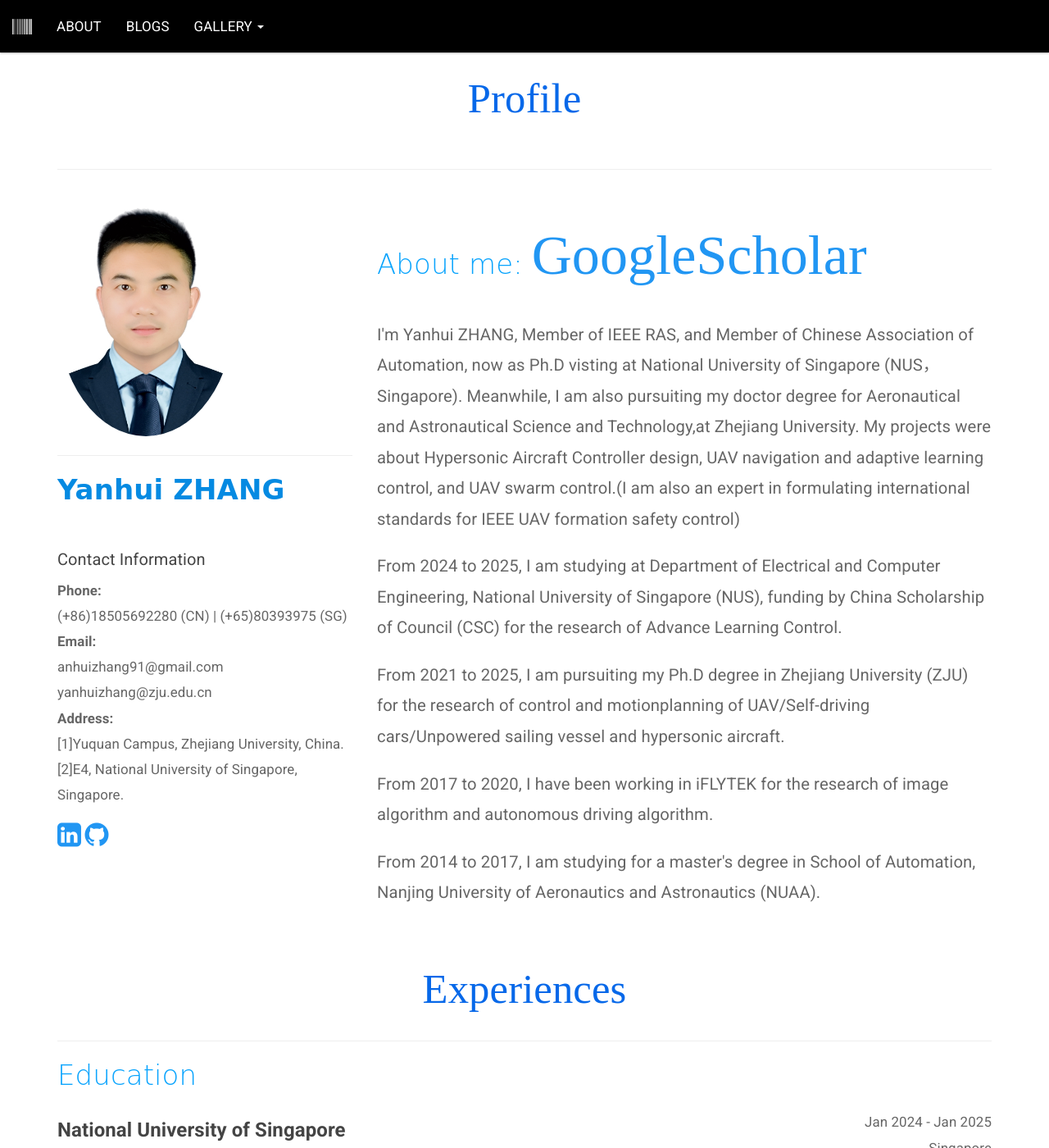
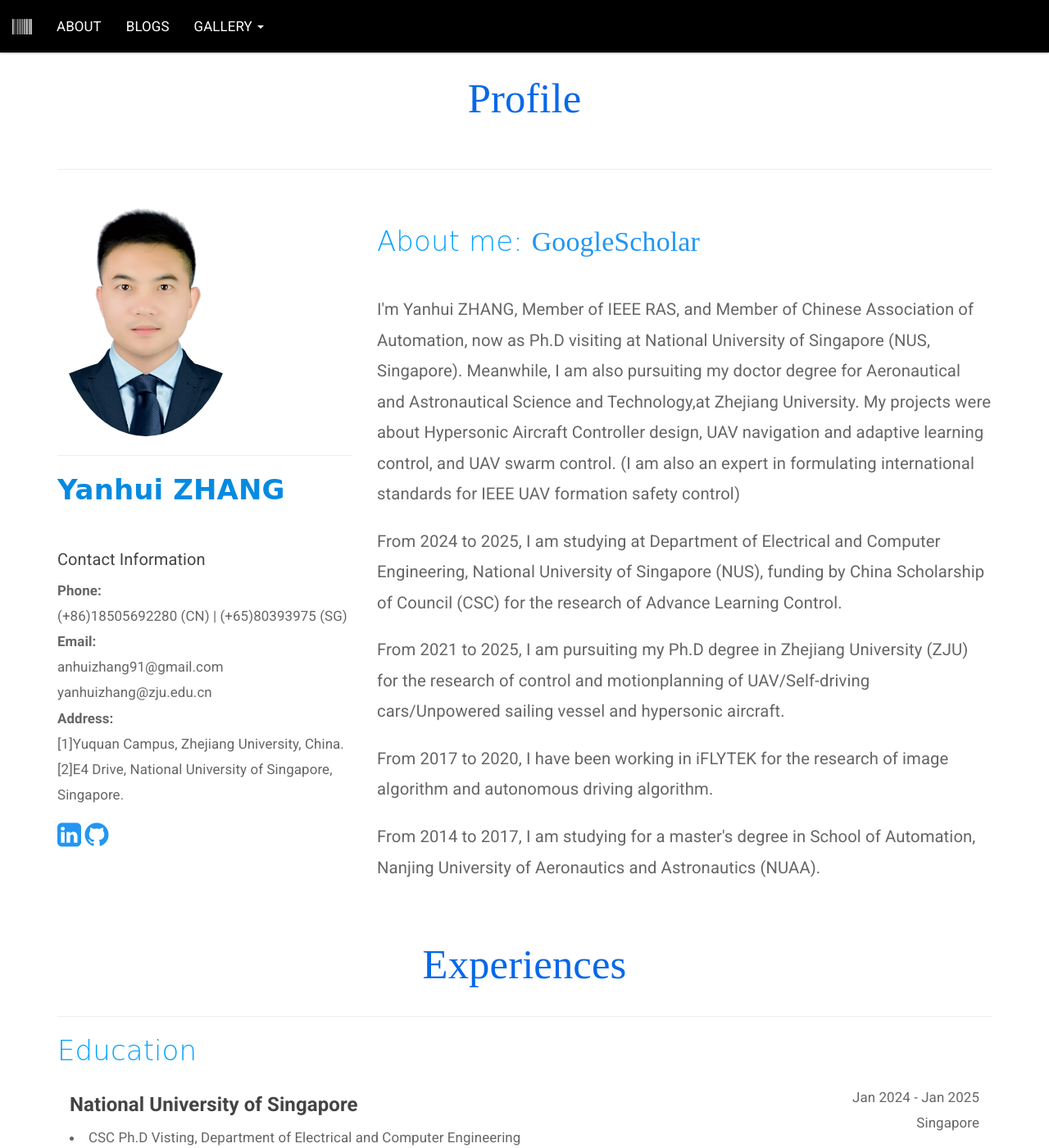
Before and after one commit to ayan1991/ayan1991.github.io, a Jekyll site: the page built from _pages/about.html, in a window 1280 px wide and 1400 px high. Shown: the whole window at 82% size. Built offline with Jekyll 4.4.1, drawn with Linux system fonts in a browser that asks for light colours; some of the changed text lies outside the part shown.

Commit message:
[add]1. NUS fix2

```diff
--- a/_pages/about.html
+++ b/_pages/about.html
@@ -106,7 +106,7 @@
 													anhuizhang91@gmail.com<br/>
 										  			yanhuizhang@zju.edu.cn<br/>
 							<strong>Address:</strong><br/>[1]Yuquan Campus, Zhejiang University, China.<br/>
-							                              [2]E4, National University of Singapore, Singapore.<br/>
+							                              [2]E4 Drive, National University of Singapore, Singapore.<br/>
 						</p>
 
 						<a href="https://www.linkedin.com/in/" class="fa fa-linkedin-square", aria-hidden="true", style="font-size:200%" ></a>
@@ -121,12 +121,12 @@
 					<div class = "about-me content-block">
 						<br/>
 						<h3 class="subtitle">About me:
-							<a href="https://scholar.google.com/citations?user=8yMVzAkAAAAJ&hl=zh-CN&oi=sra" class="fa fa-googlescholar", aria-hidden="true", style="font-size:200%">GoogleScholar</a>
+							<a href="https://scholar.google.com/citations?user=8yMVzAkAAAAJ&hl=zh-CN&oi=sra" class="fa fa-googlescholar", aria-hidden="true", style="font-size:100%">GoogleScholar</a>
 
 						</h3>
 
 						<br/>
-						<p class = "extra-roles">I'm Yanhui ZHANG, Member of IEEE RAS, and Member of Chinese Association of Automation, now as Ph.D visting at National University of Singapore (NUS， Singapore). Meanwhile, I am also pursuiting my doctor degree for Aeronautical and Astronautical Science and Technology,at Zhejiang University. My projects were about Hypersonic Aircraft Controller design, UAV navigation and adaptive learning control, and UAV swarm control.(I am also an expert in formulating international standards for IEEE UAV formation safety control)</p>
+						<p class = "extra-roles">I'm Yanhui ZHANG, Member of IEEE RAS, and Member of Chinese Association of Automation, now as Ph.D visiting at National University of Singapore (NUS, Singapore). Meanwhile, I am also pursuiting my doctor degree for Aeronautical and Astronautical Science and Technology,at Zhejiang University. My projects were about Hypersonic Aircraft Controller design, UAV navigation and adaptive learning control, and UAV swarm control. (I am also an expert in formulating international standards for IEEE UAV formation safety control)</p>
 
 
 						<p class = "extra-roles" >
@@ -156,8 +156,8 @@
 			    <div class="col-md-12">
 			        <h2 class="title-block" >Experiences </h2>
 			        <hr class="m-y-2">
-				     <h3 class="subtitle">Education</h3>
-			    </div>
+				    <h3 class="subtitle">Education</h3>
+
 <!--
 add NUS
 -->
@@ -216,7 +216,7 @@
 
             <hr class="m-y-2">
 			<h3 class="subtitle" >Work Experiences</h3>
-
+		</div>
 <!-- 			<div class = "row">
 				<div class="col-md-9">
 					<h4 ><b>Penn Wharton Budget Model </b> | Data Quality Assurance</h4>
```
Also changed, not shown: other parts of _pages/about.html (+2 -2 lines).
